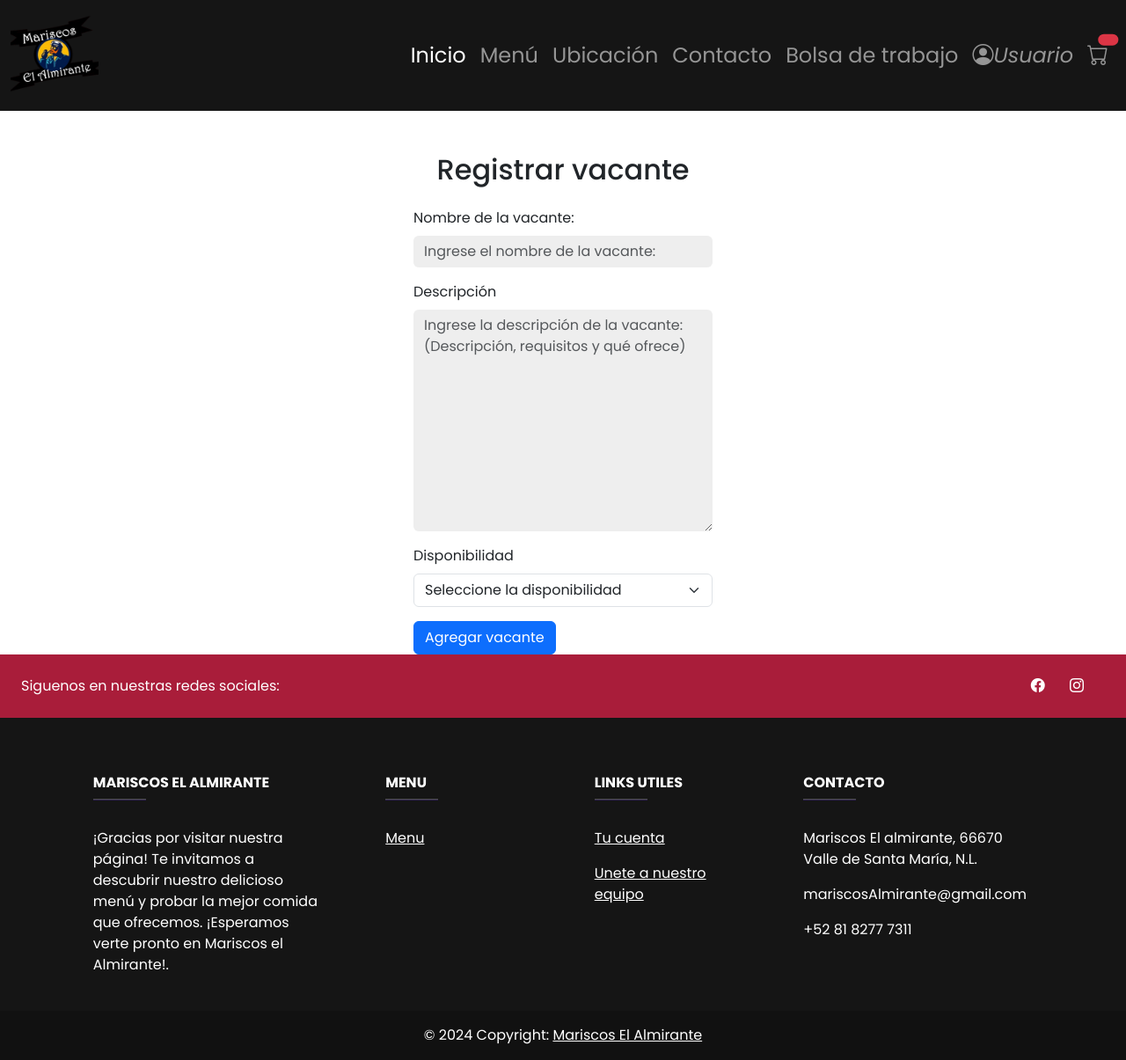
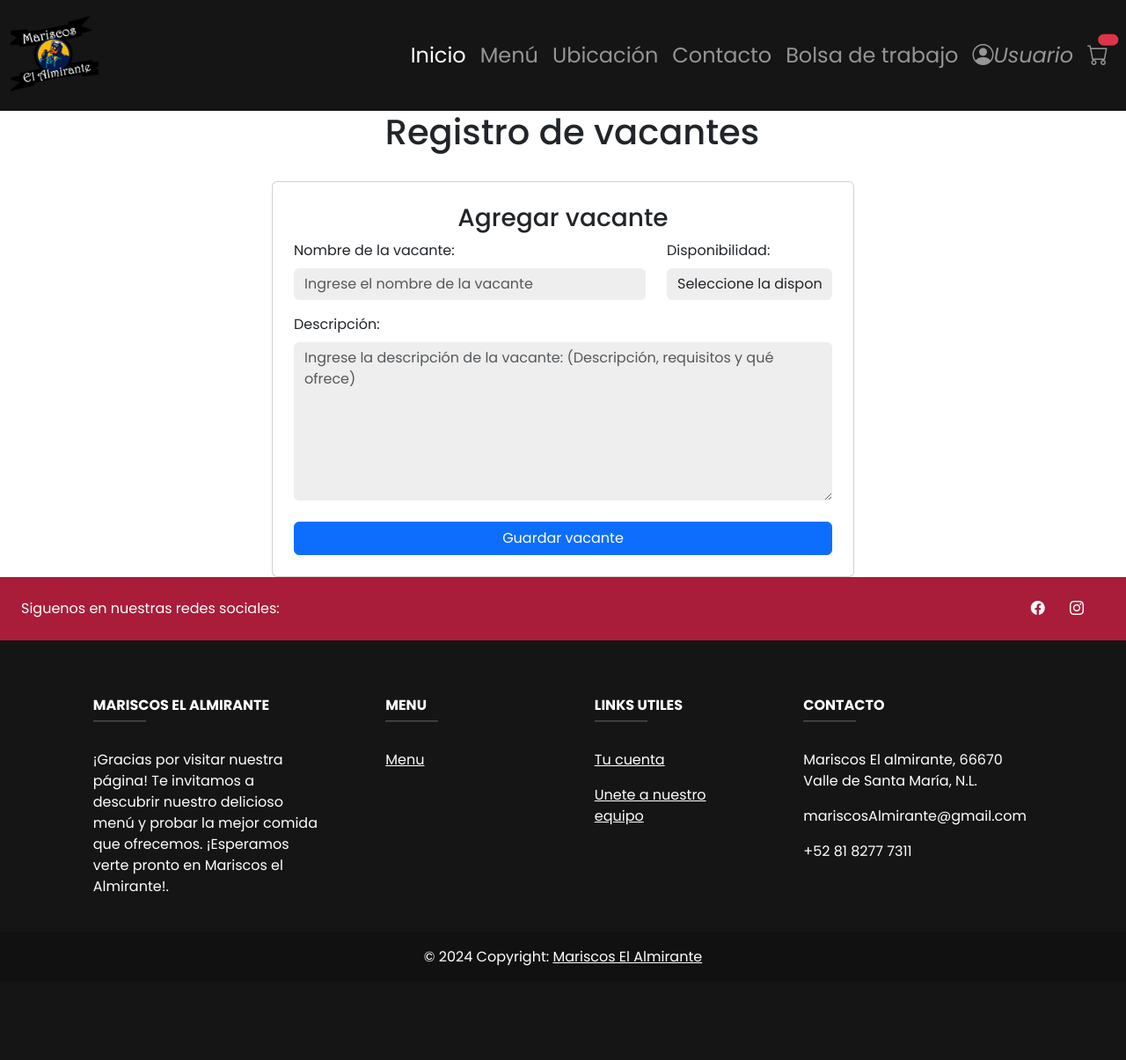
Before and after one commit to MaximoCoder/ElAlmiranteWEB, a PHP site: template views/admin/Agregar_Vacante.php in a window 1280 px wide. Shown: the whole page at 88% size. After the commit the page ends 1098 px from the top, so only its background shows below. Run offline with PHP 8.4, Linux system fonts and the light colour scheme; the template is opened without the code that fills it, so the values that code supplies are empty; some libraries are stand-ins or nearby versions.

Commit message:
Correción de rutas de vacante en index

```diff
--- a/public/index.php
+++ b/public/index.php
@@ -155,9 +155,9 @@ $router->get('/admin/Categorias', function($router) {
     ]);
 });
 
-// Registro de vacantes
+// Control Agregar vacante
 $router->get('/admin/Agregar_Vacante', function($router) {
-    vacanteController::renderVacanteView($router, 'Agregar_Vacante'); // Formulario de registro
+    AdminController::renderAdminView($router, 'Agregar_Vacante', 'layoutAdmin'); // Formulario de registro
 });
 $router->post('/admin/Agregar_Vacante', [vacanteController::class, 'registroVacante']); // API: registrar usuario
 
--- a/views/admin/Agregar_Vacante.php
+++ b/views/admin/Agregar_Vacante.php
@@ -1,41 +1,49 @@
-<div class="container mt-5">
-    <h2 class="mb-4">Registrar vacante</h2>
-    <form id="registrarVacante">
-        <!-- Nombre de la vacante -->
-        <div class="row mb-3">
-            <div class="col-12">
-                <label for="nombreVacante" class="form-label">Nombre de la vacante:</label>
-                <input type="text" class="form-control" id="nombreVacante" placeholder="Ingrese el nombre de la vacante:" required>
+<div class="content-wrapper">
+    <div class="content-header">
+        <div class="container-fluid">
+            <div class="row mb-2">
+                <div class="col-md-12 text-center">
+                    <h1><i class="fas fa-briefcase"></i>&nbsp;&nbsp;Registro de vacantes</h1>
+                </div>
+            </div>
         </div>
     </div>
 
-        <!-- Descripción de la vacante -->
+    <div class="container mt-4 card-add-product">
+        <div class="card p-4">
+            <form id="registrarVacante">
+                <h3 class="text-center">Agregar vacante</h3>
+
                 <div class="row mb-3">
-            <div class="col-12">
-                <label for="descripcionVacante" class="form-label">Descripción</label>
-                <textarea class="form-control" id="descripcionVacante" rows="10" placeholder="Ingrese la descripción de la vacante: (Descripción, requisitos y qué ofrece)" required></textarea>
+                    <div class="col-lg-8">
+                        <label for="nombreVacante" class="form-label">Nombre de la vacante:</label>
+                        <input type="text" class="form-control border-0 input-color" id="nombreVacante" placeholder="Ingrese el nombre de la vacante" required>
                     </div>
-        </div>
-
-        <!-- Disponibilidad -->
-        <div class="row mb-3">
-            <div class="col-12">
-                <label for="disponibilidadVacante" class="form-label">Disponibilidad</label>
-                <select class="form-select" id="disponibilidadVacante" required>
-                    <option selected disabled>Seleccione la disponibilidad</option>
+                    <div class="col-lg-4">
+                        <label for="disponibilidadVacante" class="form-label">Disponibilidad:</label>
+                        <select class="form-control border-0 input-color" id="disponibilidadVacante" required>
+                            <option value="" disabled selected>Seleccione la disponibilidad</option>
                             <option value="Disponible">Disponible</option>
                             <option value="No Disponible">No Disponible</option>
                         </select>
                     </div>
                 </div>
 
-        <!-- Botón de submit -->
+                <div class="row mb-4">
+                    <div class="col-lg-12">
+                        <label for="descripcionVacante" class="form-label">Descripción:</label>
+                        <textarea class="form-control border-0 input-color" id="descripcionVacante" rows="7" placeholder="Ingrese la descripción de la vacante: (Descripción, requisitos y qué ofrece)" required></textarea>
+                    </div>
+                </div>
+
                 <div class="row">
-            <div class="col-12">
-                <button type="submit" class="btn btn-primary">Agregar vacante</button>
+                    <div class="col-md-12">
+                        <button type="submit" class="btn btn-primary w-100">Guardar vacante</button>
                     </div>
                 </div>
             </form>
+        </div>
+    </div>
 </div>
 
 <script>
```
Also changed, not shown: controllers/vacanteController.php (+1 -7 lines). Lines whose indentation alone changed are shown as unchanged.
